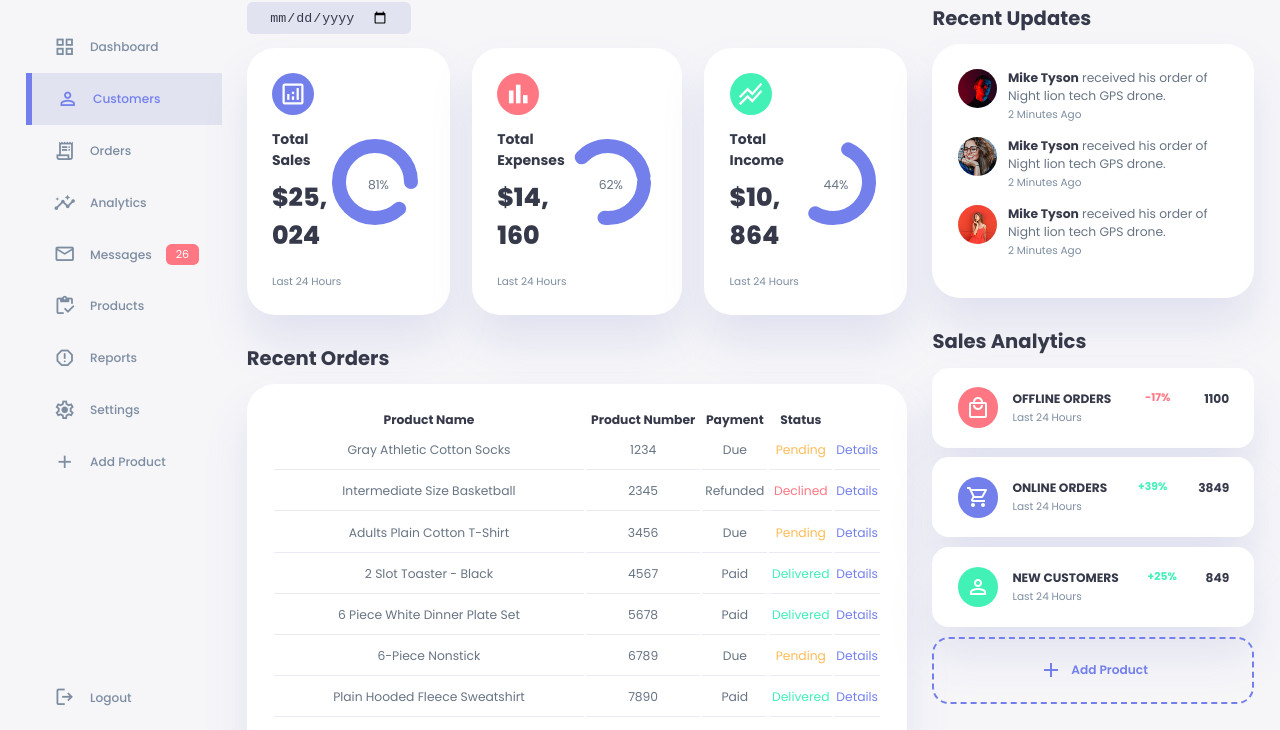
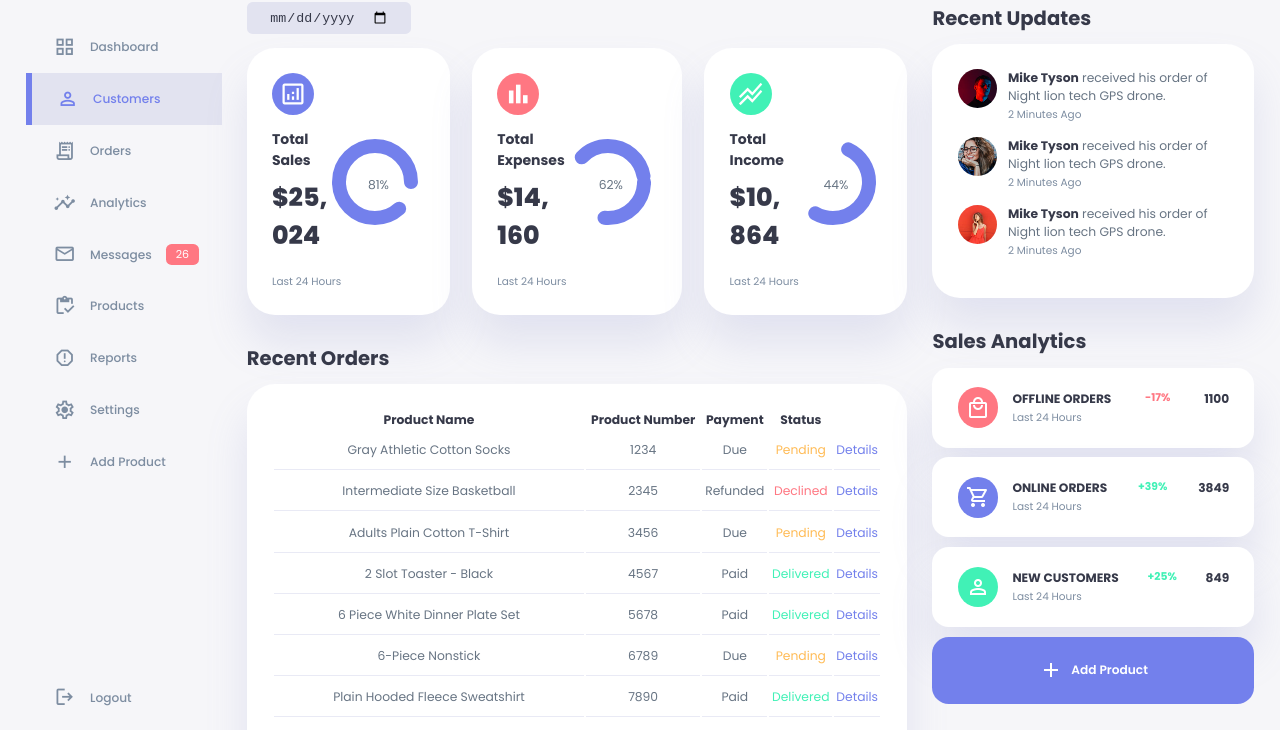
Before and after one commit to arveereed/Days-with-JavaScript, a plain HTML site: page Dashboard/index.html in a window 1280 px wide. In both pictures the pointer is over the element 1093 px from the left and 740 px from the top of the page. Shown: the part 70-800 px from the top of the page. Drawn offline with nearby package versions, Linux system fonts and the light colour scheme.

Commit message:
added hover effect on add-product class

```diff
--- a/Dashboard/css/style.css
+++ b/Dashboard/css/style.css
@@ -445,6 +445,11 @@ main .recent-orders a {
   cursor: pointer;
 }
 
+.right .sales-analytics .add-product:hover {
+  background-color: var(--color-primary);
+  color: #fff;
+}
+
 .right .sales-analytics .add-product div {
   display: flex;
   align-items: center;
```
